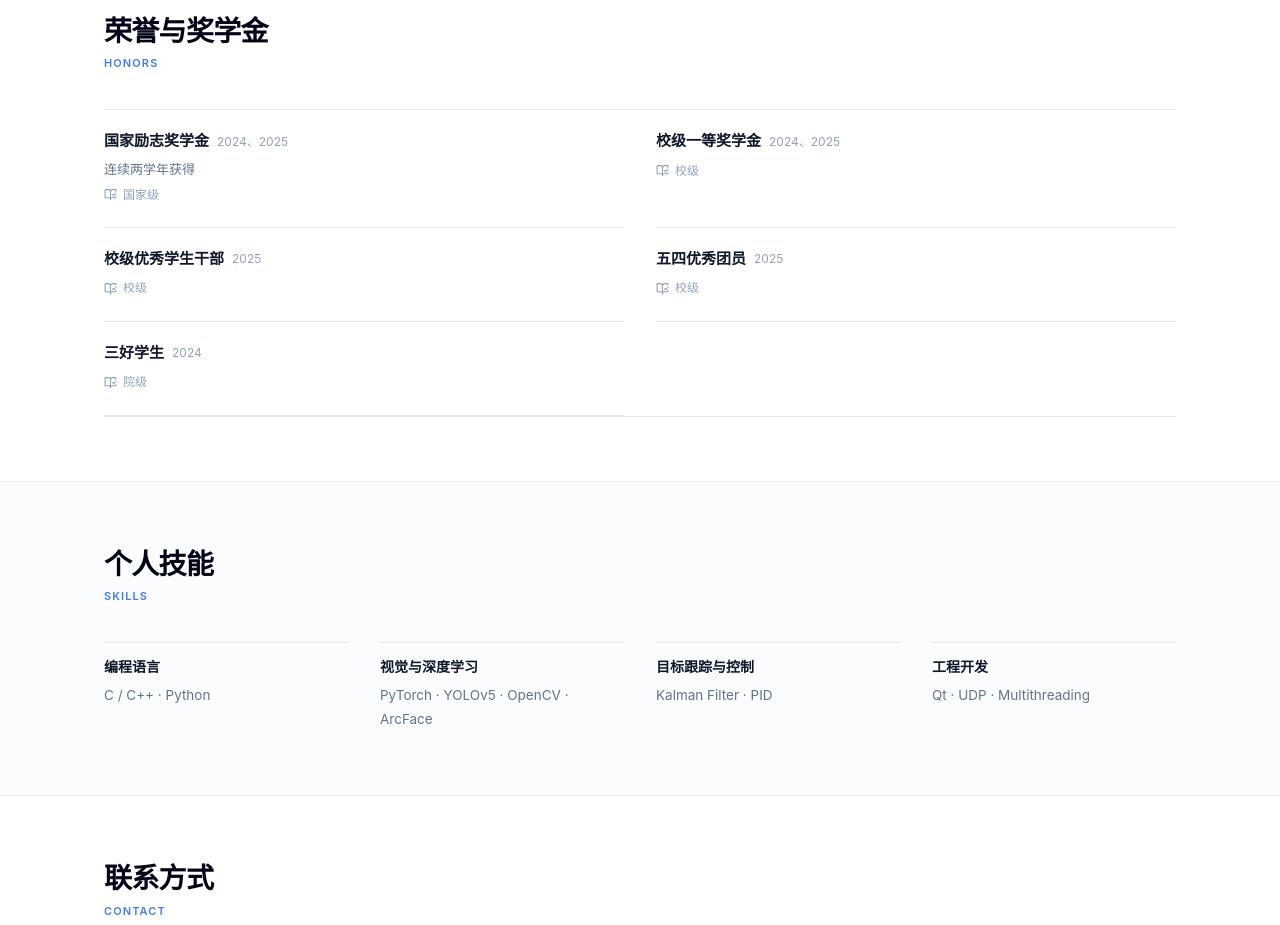
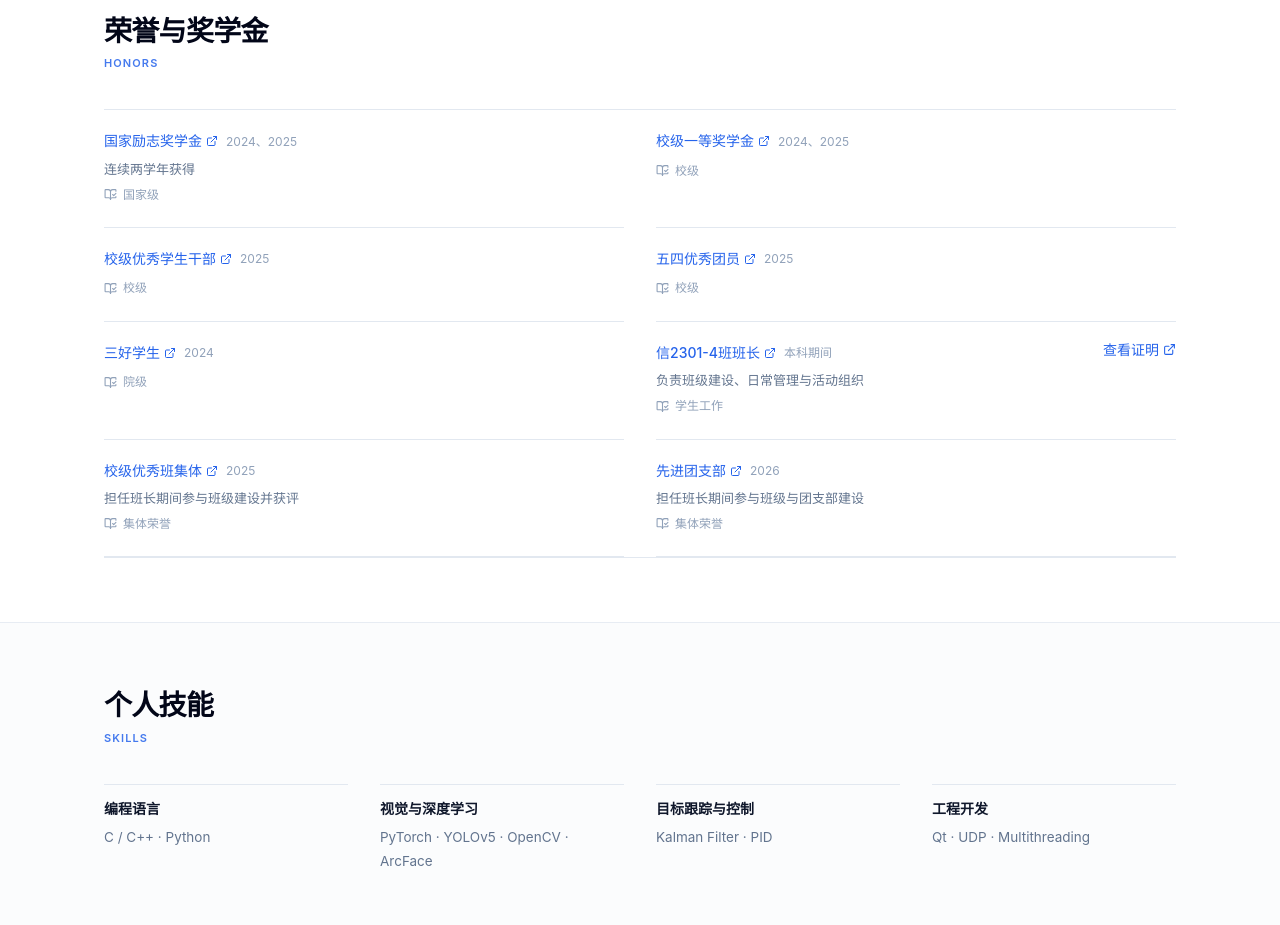
Before and after one commit to RenLeikang/RenLeikang.github.io, a React (Vite) app: page / in a window 1280 px wide. Shown: the part 3900-4825 px from the top of the page. Built offline with nearby package versions, Linux system fonts and the light colour scheme.

Commit message:
更新主页内容

```diff
--- a/src/components/Honors.tsx
+++ b/src/components/Honors.tsx
@@ -1,4 +1,4 @@
-import { BookOpenCheck } from "lucide-react";
+import { BookOpenCheck, ExternalLink } from "lucide-react";
 import { honors } from "../data/honors";
 import ProofViewer from "./ProofViewer";
 import Section from "./Section";
@@ -10,7 +10,16 @@ export default function Honors() {
         {honors.map((honor) => (
           <article key={honor.id} className="flex min-h-[92px] items-start justify-between gap-4 border-b border-slate-200 py-4.5 dark:border-slate-800">
             <div>
-              <div className="flex flex-wrap items-center gap-2"><h3 className="text-[15px] font-semibold text-slate-900 dark:text-white">{honor.name}</h3><span className="text-xs text-slate-400">{honor.date}</span></div>
+              <div className="flex flex-wrap items-center gap-2">
+                <h3 className="text-[15px] font-semibold text-slate-900 dark:text-white">
+                  {honor.officialUrl ? (
+                    <a href={honor.officialUrl} target="_blank" rel="noreferrer" title="查看信息学院官网公示" className="focus-ring link-academic inline-flex items-center gap-1 rounded">
+                      {honor.name}<ExternalLink size={12} aria-hidden="true" />
+                    </a>
+                  ) : honor.name}
+                </h3>
+                <span className="text-xs text-slate-400">{honor.date}</span>
+              </div>
               {honor.description && <p className="mt-1 text-[13px] leading-5 text-slate-500">{honor.description}</p>}
               <span className="mt-2 inline-flex items-center gap-1.5 text-xs text-slate-400"><BookOpenCheck size={13} />{honor.level}</span>
             </div>
--- a/src/data/honors.ts
+++ b/src/data/honors.ts
@@ -4,13 +4,21 @@ export interface Honor {
   date?: string;
   level?: string;
   description?: string;
+  officialUrl?: string;
   proof?: { type: "pdf" | "image" | "file"; path: string };
 }
 
+const personalProfileUrl = "https://sist.stdu.edu.cn/tzgg/2025nian-xia-ban-nian-fa-zhan-dui-xiang-gong-shi-3";
+const universityHonorsUrl = "https://sist.stdu.edu.cn/tzgg/xin-xi-xue-yuan2024-2025xue-nian-xiao-ji-xian-jin-ping-xuan-tui-jian-jie-guo-gong-shi";
+const advancedBranchUrl = "https://sist.stdu.edu.cn/tzgg/xin-xi-ke-xue-yu-ji-shu-xue-yuan2025-2026nian-du-xiao-ji-wu-si-biao-zhang-ping-xuan-jie-guo-gong-shi";
+
 export const honors: Honor[] = [
-  { id: "national-inspirational-scholarship", name: "国家励志奖学金", date: "2024、2025", level: "国家级", description: "连续两学年获得" },
-  { id: "first-class-scholarship", name: "校级一等奖学金", date: "2024、2025", level: "校级" },
-  { id: "outstanding-student-leader", name: "校级优秀学生干部", date: "2025", level: "校级" },
-  { id: "outstanding-league-member", name: "五四优秀团员", date: "2025", level: "校级" },
-  { id: "outstanding-student", name: "三好学生", date: "2024", level: "院级" },
+  { id: "national-inspirational-scholarship", name: "国家励志奖学金", date: "2024、2025", level: "国家级", description: "连续两学年获得", officialUrl: personalProfileUrl },
+  { id: "first-class-scholarship", name: "校级一等奖学金", date: "2024、2025", level: "校级", officialUrl: personalProfileUrl },
+  { id: "outstanding-student-leader", name: "校级优秀学生干部", date: "2025", level: "校级", officialUrl: universityHonorsUrl },
+  { id: "outstanding-league-member", name: "五四优秀团员", date: "2025", level: "校级", officialUrl: personalProfileUrl },
+  { id: "outstanding-student", name: "三好学生", date: "2024", level: "院级", officialUrl: personalProfileUrl },
+  { id: "class-monitor", name: "信2301-4班班长", date: "本科期间", level: "学生工作", description: "负责班级建设、日常管理与活动组织", officialUrl: personalProfileUrl, proof: { type: "image", path: "/proofs/honors/class-monitor-proof.png" } },
+  { id: "outstanding-class", name: "校级优秀班集体", date: "2025", level: "集体荣誉", description: "担任班长期间参与班级建设并获评", officialUrl: universityHonorsUrl },
+  { id: "advanced-youth-league-branch", name: "先进团支部", date: "2026", level: "集体荣誉", description: "担任班长期间参与班级与团支部建设", officialUrl: advancedBranchUrl },
 ];
```
Also changed, not shown: public/proofs/honors/class-monitor-proof.png (added).
